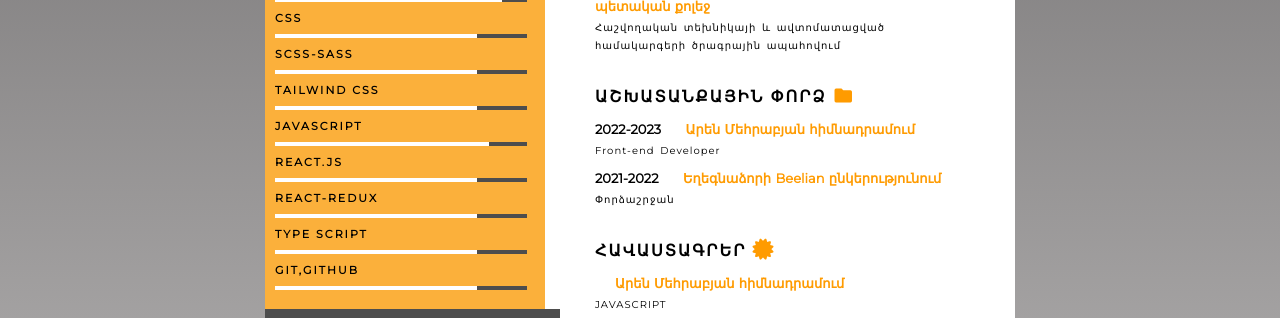
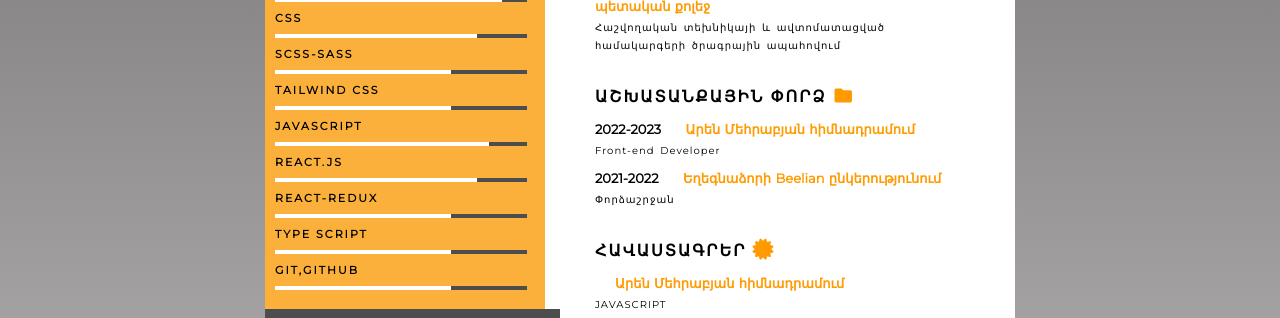
Before and after one commit to Xachik00/CV.github.io, a plain HTML site: page index.html in a window 1280 px wide. Shown: the part 482-800 px from the top of the page. Drawn offline with Linux system fonts and the light colour scheme.

Commit message:
Add files via upload
web cv

```diff
--- a/css/style.css
+++ b/css/style.css
@@ -83,6 +83,10 @@ body{
 	padding-bottom: 2px;
 	color: white;
 }
+.SASS{
+	width: 70%;
+	background-color: white;
+}
 .html{
 	width: 90%;
 	background-color: white;
--- a/index.html
+++ b/index.html
@@ -51,12 +51,12 @@
 
 				<p class="p1">SCSS-SASS
 				<div class="skill-container">
-					<div class="skill css"></div>
+					<div class="skill SASS"></div>
 				</div>
 				</p>
 				<p class="p1">TAILWIND CSS
 				<div class="skill-container">
-					<div class="skill css"></div>
+					<div class="skill SASS"></div>
 				</div>
 				</p>
 				<p class="p1">JAVASCRIPT
@@ -73,19 +73,19 @@
 
 				<p class="p1">REACT-REDUX
 				<div class="skill-container">
-					<div class="skill css"></div>
+					<div class="skill SASS"></div>
 				</div>
 				</p>
 
 				<p class="p1">TYPE SCRIPT
 				<div class="skill-container">
-					<div class="skill css"></div>
+					<div class="skill SASS"></div>
 				</div>
 				</p>
 
 				<p class="p1">GIT,GITHUB
 			    <div class="skill-container">
-					<div class="skill css"></div>
+					<div class="skill SASS"></div>
 				</div>
 				</p>
 			</div>
```
